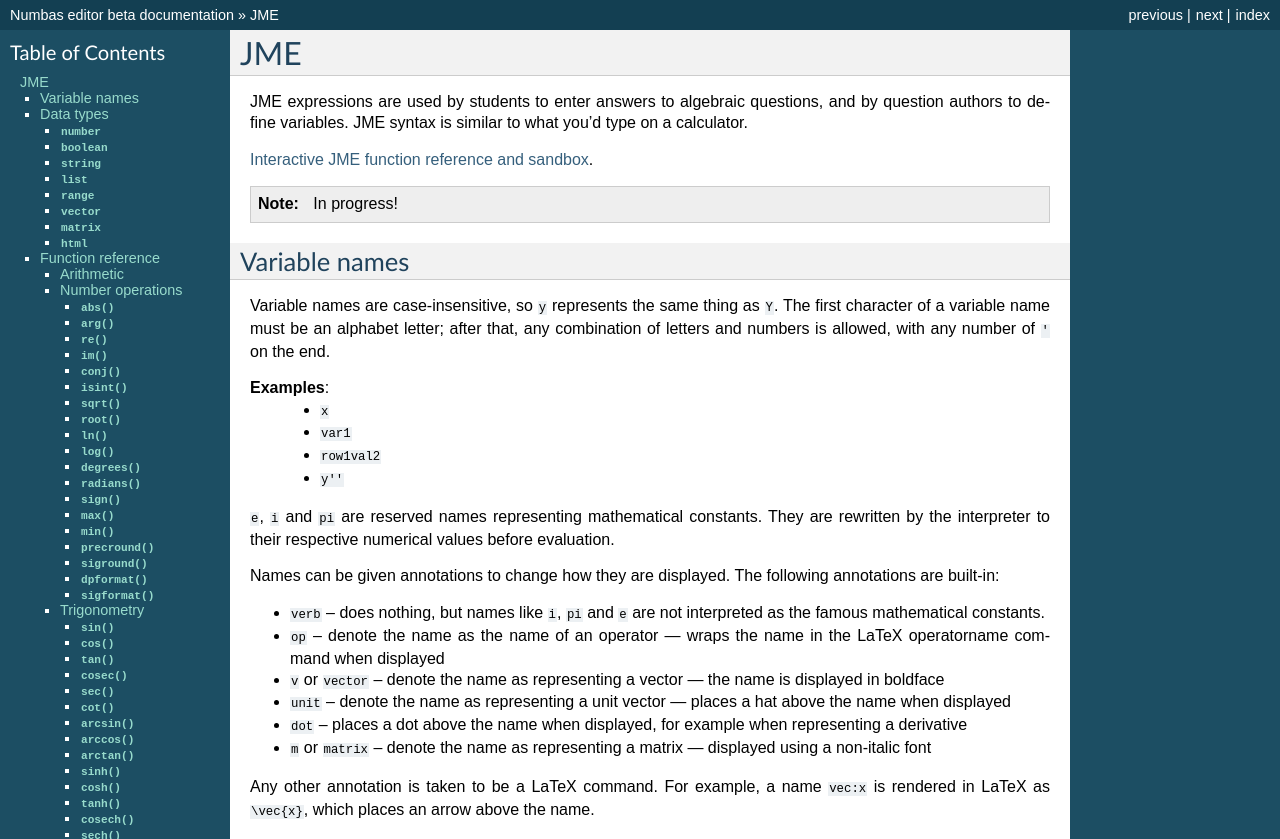
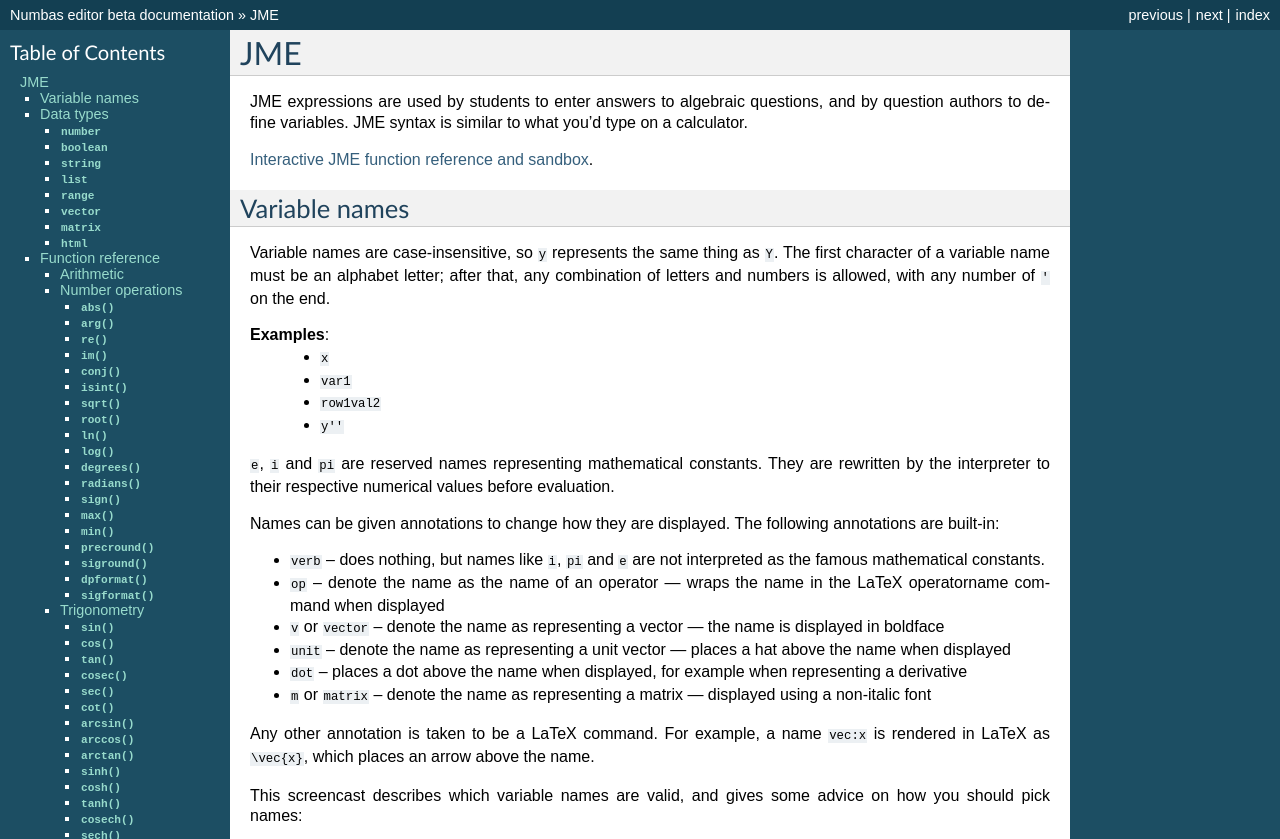
Before and after one commit to numbas/editor-docs, a Sphinx documentation site: the page built from source/jme-reference.rst, in a window 1280 px wide and 900 px high, cut to the strip 0-839 px from the top of the window. Built offline with Sphinx 7.4.7, drawn with Linux system fonts in a browser that asks for light colours; pages that are not in the unit, such as notebooks, are missing from menus.

Commit message:
remove "in progress" note from JME reference

```diff
--- a/source/jme-reference.rst
+++ b/source/jme-reference.rst
@@ -6,10 +6,6 @@ JME
 JME expressions are used by students to enter answers to algebraic questions, and by question authors to define variables. JME syntax is similar to what you'd type on a calculator.
 
 `Interactive JME function reference and sandbox <_static/jmedocs/jme.html>`_.
-
-.. note::
-
-    In progress!
 
 .. _variable-names:
 
```
